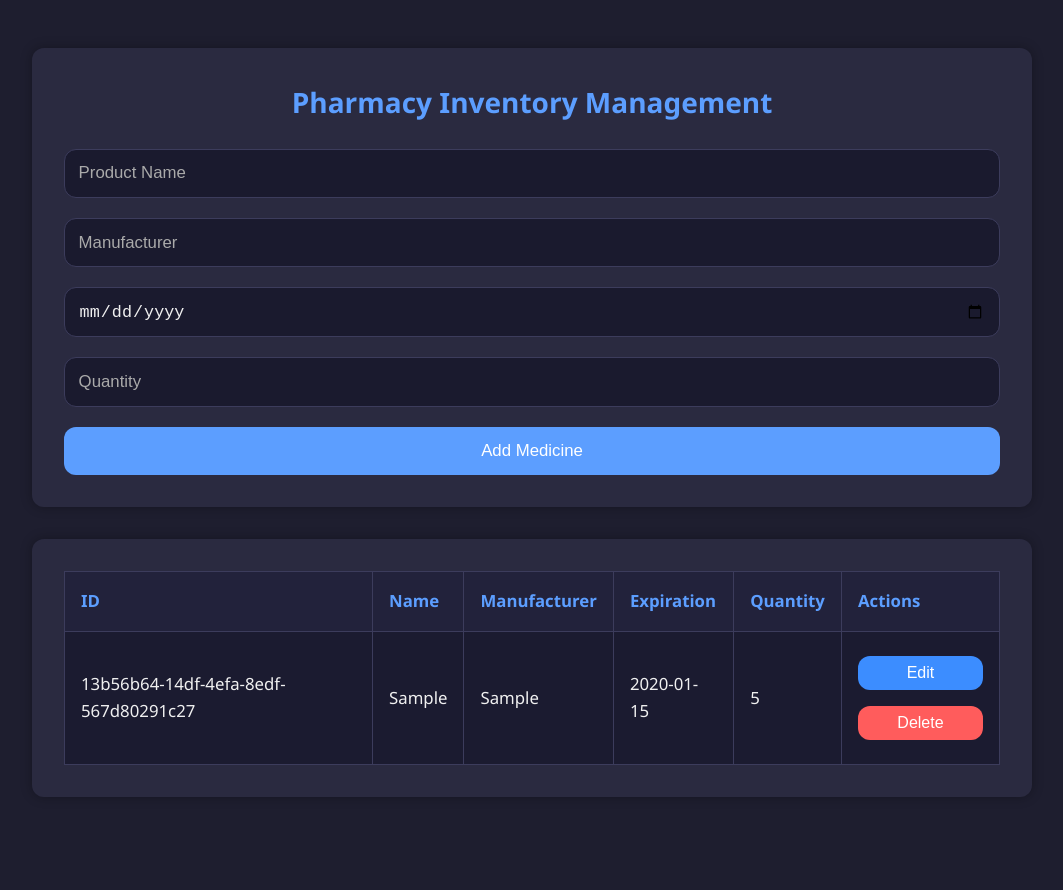
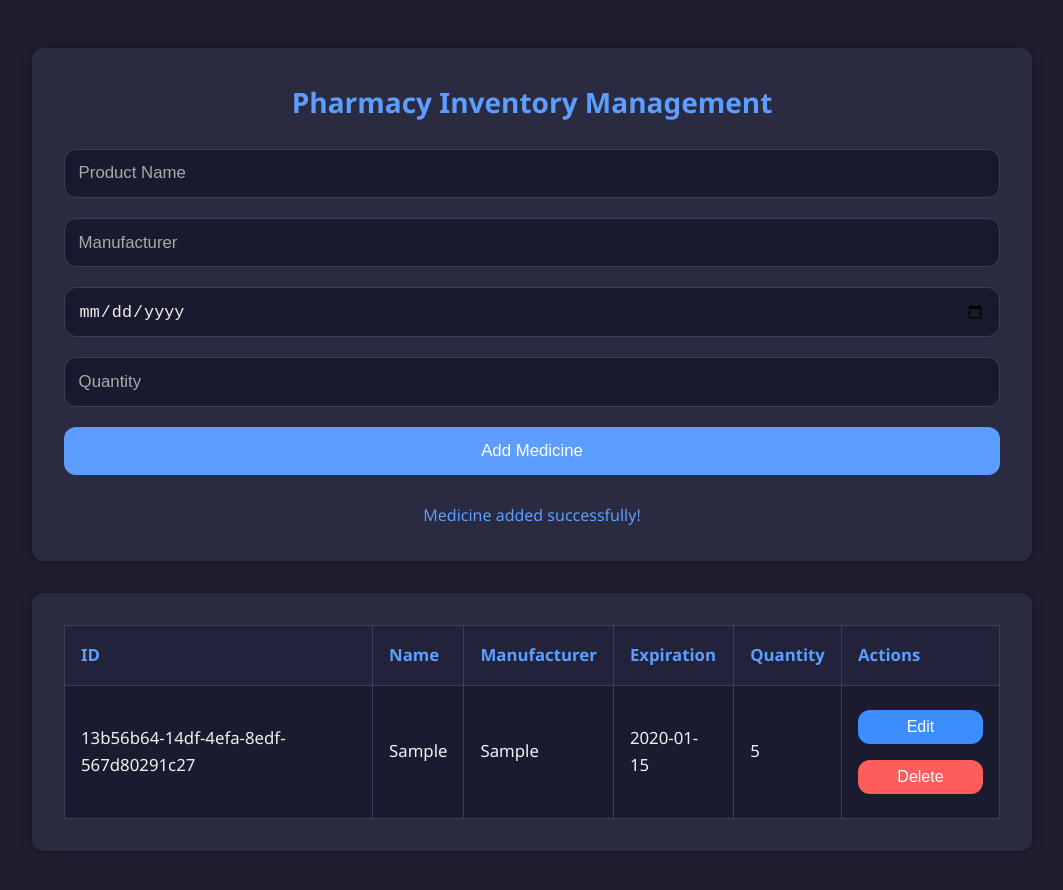
Before and after one commit to Eivind-Haukeberg/S2_Assignment_2, a website built with Vite: page index.html in a window 1280 px wide. Both pictures are taken after typing "Sample", "Sample", "2020-01-15", "5" into the empty fields and a click on the button "Add Medicine". Shown: the whole page, without its empty margins (108-1171 px from the left). Before the commit the page ends 845 px from the top, so only its background shows below. Built offline with nearby package versions, Linux system fonts and the light colour scheme.

Commit message:
add custom form feedback - fix edit button - apply inheritance with product class

```diff
--- a/index.html
+++ b/index.html
@@ -10,7 +10,7 @@
     <main class="pharmacy-inventory">
       <section class="pharmacy-inventory__form-section">
         <h1 class="pharmacy-inventory__title">Pharmacy Inventory Management</h1>
-        <form class="pharmacy-inventory__form">
+        <form class="pharmacy-inventory__form" novalidate>
           <input
             type="text"
             class="pharmacy-inventory__input pharmacy-inventory__input--product-name"
@@ -35,6 +35,7 @@
             class="pharmacy-inventory__button pharmacy-inventory__button--submit">
             Add Medicine
           </button>
+          <p class="pharmacy-inventory__form-message" id="form-message"></p>
         </form>
       </section>
 
--- a/src/css/style.css
+++ b/src/css/style.css
@@ -120,6 +120,21 @@ body {
   background-color: #d03e3e;
 }
 
+.pharmacy-inventory__form-message {
+  margin-top: 0.5rem;
+  font-size: 1rem;
+  text-align: center;
+  min-height: 1.25rem;
+}
+
+.pharmacy-inventory__form-message--error {
+  color: var(--color-danger);
+}
+
+.pharmacy-inventory__form-message--success {
+  color: var(--color-accent);
+}
+
 /* Responsive Styles  */
 
 /* Tablet */
--- a/src/js/Medicine.js
+++ b/src/js/Medicine.js
@@ -1,4 +1,5 @@
 import { v4 as uuidv4 } from 'uuid';
+import { Product } from './Product.js';
 
 export class Medicine {
   constructor(name, manufacturer, expirationDate, quantity) {
--- /dev/null
+++ b/src/js/Product.js
@@ -0,0 +1,10 @@
+export class Product {
+  constructor(name, manufacturer) {
+    this.name = name;
+    this.manufacturer = manufacturer;
+  }
+
+  getSummary() {
+    return `${this.name} by ${this.manufacturer}`;
+  }
+}
--- a/src/js/formHandlers.js
+++ b/src/js/formHandlers.js
@@ -1,28 +1,55 @@
+function showMessage(message, type = 'success') {
+  const messageElement = document.getElementById('form-message');
+  messageElement.textContent = message;
+  messageElement.className = 'pharmacy-inventory__form-message';
+
+  if (type === 'error') {
+    messageElement.classList.add('pharmacy-inventory__form-message--error');
+  } else {
+    messageElement.classList.add('pharmacy-inventory__form-message--success');
+  }
+
+  setTimeout(() => {
+    messageElement.textContent = '';
+    messageElement.className = 'pharmacy-inventory__form-message';
+  }, 3000);
+}
+
 import { Medicine } from './Medicine.js';
 import { selectors } from './domSelectors.js';
+
+let editingId = null;
 
 export function setupFormListeners(inventory) {
   selectors.form.addEventListener('submit', (e) => {
     e.preventDefault();
 
-    if (
-      !selectors.nameInput.value ||
-      !selectors.manufacturerInput.value ||
-      !selectors.expirationInput.value ||
-      !selectors.quantityInput.value
-    ) {
-      alert('All fields are required.');
+    const name = selectors.nameInput.value.trim();
+    const manufacturer = selectors.manufacturerInput.value.trim();
+    const expiration = selectors.expirationInput.value;
+    const quantity = selectors.quantityInput.value;
+
+    if (!name || !manufacturer || !expiration || !quantity) {
+      showMessage('All fields are required.', 'error');
       return;
     }
 
-    const newMed = new Medicine(
-      selectors.nameInput.value,
-      selectors.manufacturerInput.value,
-      selectors.expirationInput.value,
-      selectors.quantityInput.value
-    );
+    if (editingId) {
+      // Edit mode: update existing item
+      inventory.editMedicine(editingId, {
+        name,
+        manufacturer,
+        expirationDate: new Date(expiration).toISOString(),
+        quantity,
+      });
+      editingId = null;
+      showMessage('Medicine updated successfully!');
+    } else {
+      const newMed = new Medicine(name, manufacturer, expiration, quantity);
+      inventory.addMedicine(newMed);
+      showMessage('Medicine added successfully!');
+    }
 
-    inventory.addMedicine(newMed);
     selectors.form.reset();
   });
 
@@ -33,15 +60,18 @@ export function setupFormListeners(inventory) {
 
       if (e.target.classList.contains('pharmacy-inventory__button-delete')) {
         inventory.deleteMedicine(id);
+        showMessage('Medicine deleted successfully!');
       }
 
       if (e.target.classList.contains('pharmacy-inventory__button-edit')) {
         const med = inventory.medicines.find((m) => m.id === id);
-        selectors.nameInput.value = med.name;
-        selectors.manufacturerInput.value = med.manufacturer;
-        selectors.expirationInput.value = med.expirationDate.split('T')[0];
-        selectors.quantityInput.value = med.quantity;
-        inventory.deleteMedicine(id);
+        if (med) {
+          selectors.nameInput.value = med.name;
+          selectors.manufacturerInput.value = med.manufacturer;
+          selectors.expirationInput.value = med.expirationDate.split('T')[0];
+          selectors.quantityInput.value = med.quantity;
+          editingId = id;
+        }
       }
     });
 }
```
